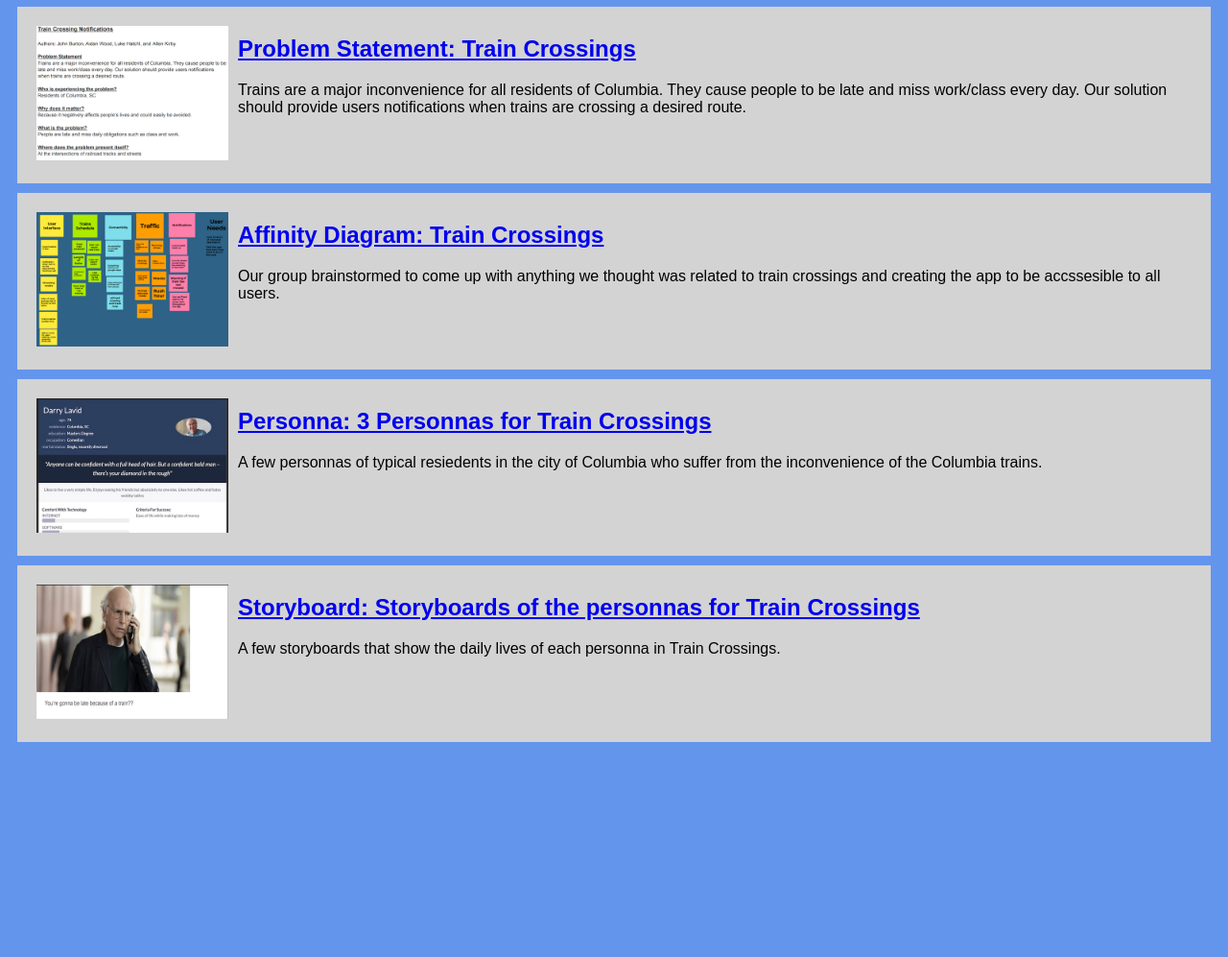
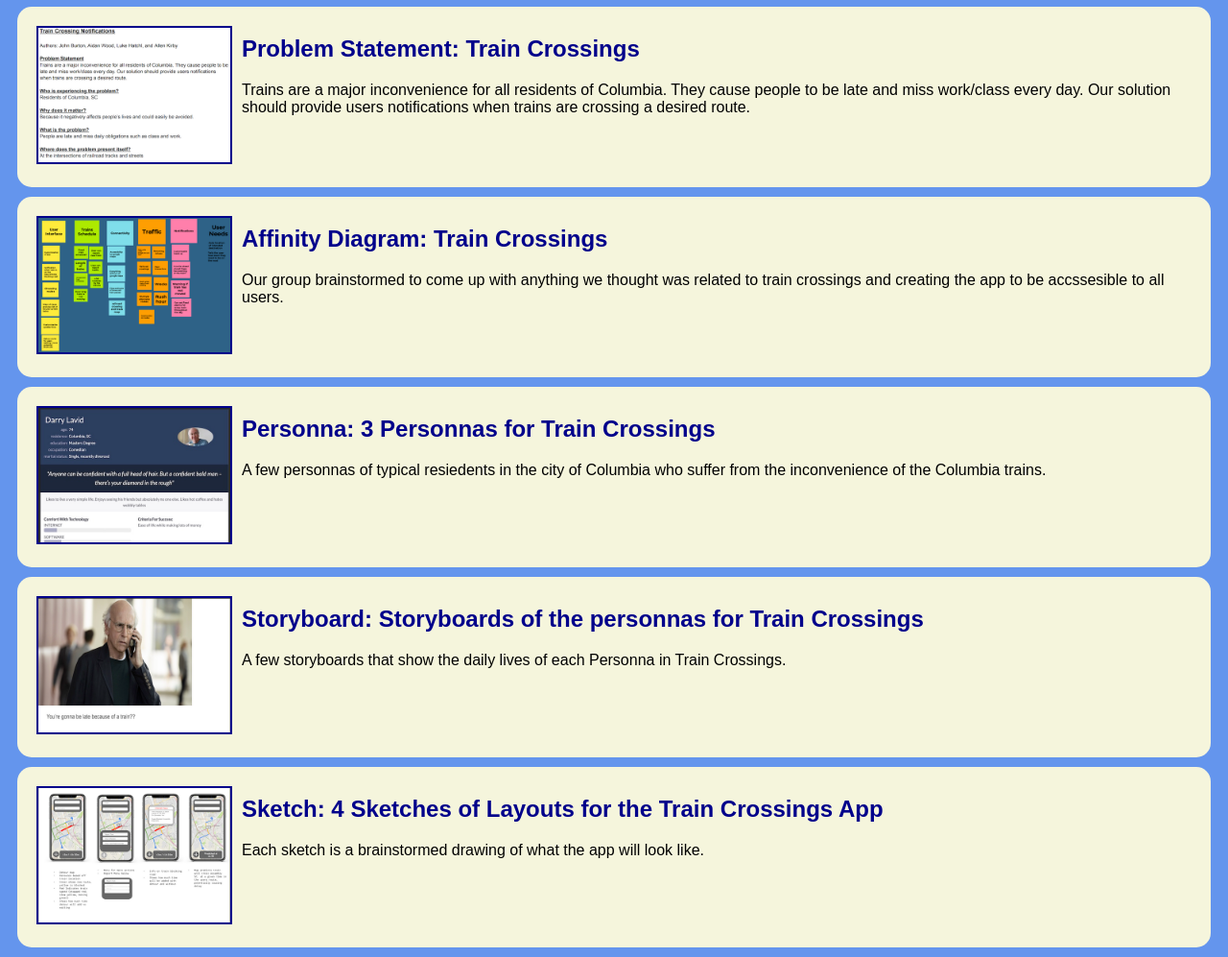
Before and after one commit to LukeHatchl/LukeHatchl.github.io, a plain HTML site: page index.html in a window 1280 px wide. Shown: the part 73-1070 px from the top of the page at 96% size. Before the commit the page ends 856 px from the top, so only its background shows below. Drawn offline with Linux system fonts and the light colour scheme.

Commit message:
Add files via upload

```diff
--- a/index.html
+++ b/index.html
@@ -45,7 +45,18 @@
                 <section class="ass-details">
                     <a href="Files/storyboards.pdf"><h2>Storyboard: Storyboards of the personnas for Train Crossings</h2></a>
                     <p>
-                        A few storyboards that show the daily lives of each personna in Train Crossings.
+                        A few storyboards that show the daily lives of each Personna in Train Crossings.
+                    </p>
+                </section>
+        </section>
+
+        <!-- Sketch Assignment-->
+        <section class="assignment">
+            <a href="Files/sketch.pdf"><img src="Images/sketch.png"></a>
+                <section class="ass-details">
+                    <a href="Files/sketch.pdf"><h2>Sketch: 4 Sketches of Layouts for the Train Crossings App</h2></a>
+                    <p>
+                        Each sketch is a brainstormed drawing of what the app will look like.
                     </p>
                 </section>
         </section>
--- a/styles.css
+++ b/styles.css
@@ -7,15 +7,30 @@ body {
     display:flex;
     padding:10px;
     margin:10px;
-    background:lightgray;
+    background:#F5F5DC;
+    border-radius: 15px;
 }
 
 .assignment img {
     width:200px;
-    padding:10px;
+    margin:10px;
+    border: 2px solid #00008B;
+}
+
+.assignment img:hover {
+    border: 2px solid #00FFFF;
 }
 
 h1{
-   color:khaki;
+   color:rgb(7, 0, 105);
    text-align: center;
 }
+
+a {
+    text-decoration: none;
+    color: #00008B;
+}
+
+a:hover {
+    color: #00FFFF;
+}
```
Also changed, not shown: Images/sketch.png (added), 2 other files.
